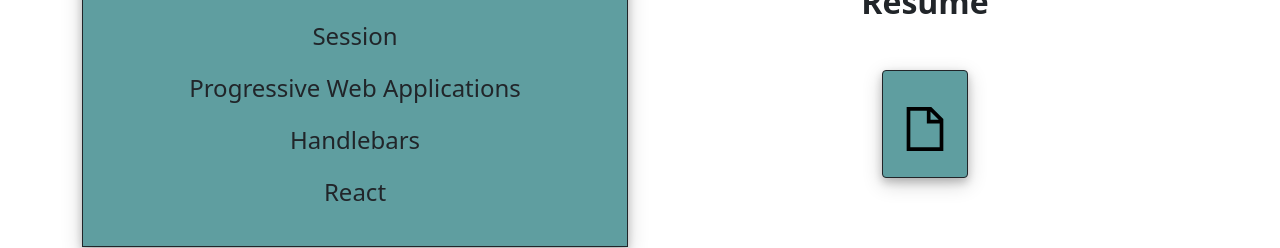
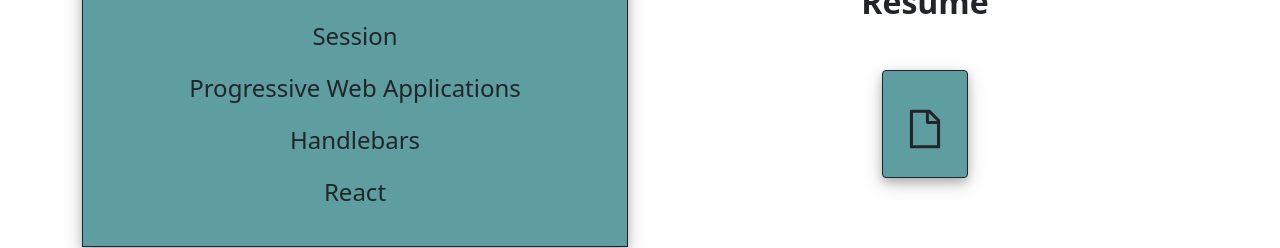
Before and after one commit to ngkent75/nathan-kent-portfolio, a React (Create React App) app in the folder client/: page /about in a window 1280 px wide. Shown: the part 1482-1730 px from the top of the page. Built offline with nearby package versions, Linux system fonts and the light colour scheme.

Commit message:
fixed minor details in about and projects pages

```diff
--- a/client/src/pages/About/index.css
+++ b/client/src/pages/About/index.css
@@ -36,3 +36,7 @@
 .buttonstyle:hover {
   background-color: rgb(46, 128, 131) !important;
 }
+
+.buttoncolor:hover {
+  color: white !important;
+}
--- a/client/src/pages/About/index.js
+++ b/client/src/pages/About/index.js
@@ -2,7 +2,7 @@
 import { Container, Row, Col } from 'react-bootstrap';
 import './index.css';
 import Footer from '../../components/Footer';
-import { GrDocument } from "react-icons/gr";
+import { AiOutlineFile } from "react-icons/ai";
 
 function About() {
   return (
@@ -66,7 +66,16 @@
               </div>
               <div>
                 <h2 align="center" className='mt-5 mb-5'>Resume</h2>
-                <a href="https://drive.google.com/file/d/1JrVDzy6KyqXBKk4a_LX3o_svWrUEgwWe/view?usp=sharing" target='_blank' rel="noreferrer" className='btn buttonstyle btn-outline-dark' role='button' title='Resume' align="center">< GrDocument /> </a>
+                <a
+                  href="https://drive.google.com/file/d/1JrVDzy6KyqXBKk4a_LX3o_svWrUEgwWe/view?usp=sharing"
+                  target='_blank'
+                  rel="noreferrer"
+                  className='btn buttonstyle btn-outline-dark'
+                  role='button'
+                  title='Resume'
+                  align="center">
+                  < AiOutlineFile className='buttoncolor' />
+                </a>
               </div>
             </div>
           </Col>
--- a/client/src/pages/Projects/index.css
+++ b/client/src/pages/Projects/index.css
@@ -1,18 +1,4 @@
-.nav-pills .nav-link.active, .nav-pills .show>.nav-link {
-  background-color: cadetblue !important;
-  color: #212529 !important;
-}
-
 .nav-link {
   color: cadetblue !important;
+  font-weight: bold;
 }
-
-.bggreen {
-  background-color: cadetblue !important;
-}
-
-.side {
-  height: 100% !important;
-}
-
-/* #212529; */
--- a/client/src/pages/Projects/index.js
+++ b/client/src/pages/Projects/index.js
@@ -13,7 +13,7 @@
       <h1 align="center" className="mt-5 mb-5">Projects</h1>
 
       <Tabs defaultActiveKey="QuirkyQuiz" id="uncontrolled-tab-example">
-        <Tab eventKey="QuirkyQuiz" title="Quirky Quiz" >
+        <Tab eventKey="QuirkyQuiz" title="Quirky Quiz">
           <Project1 />
         </Tab>
         <Tab eventKey="PokeBaller" title="PokeBaller">
```
